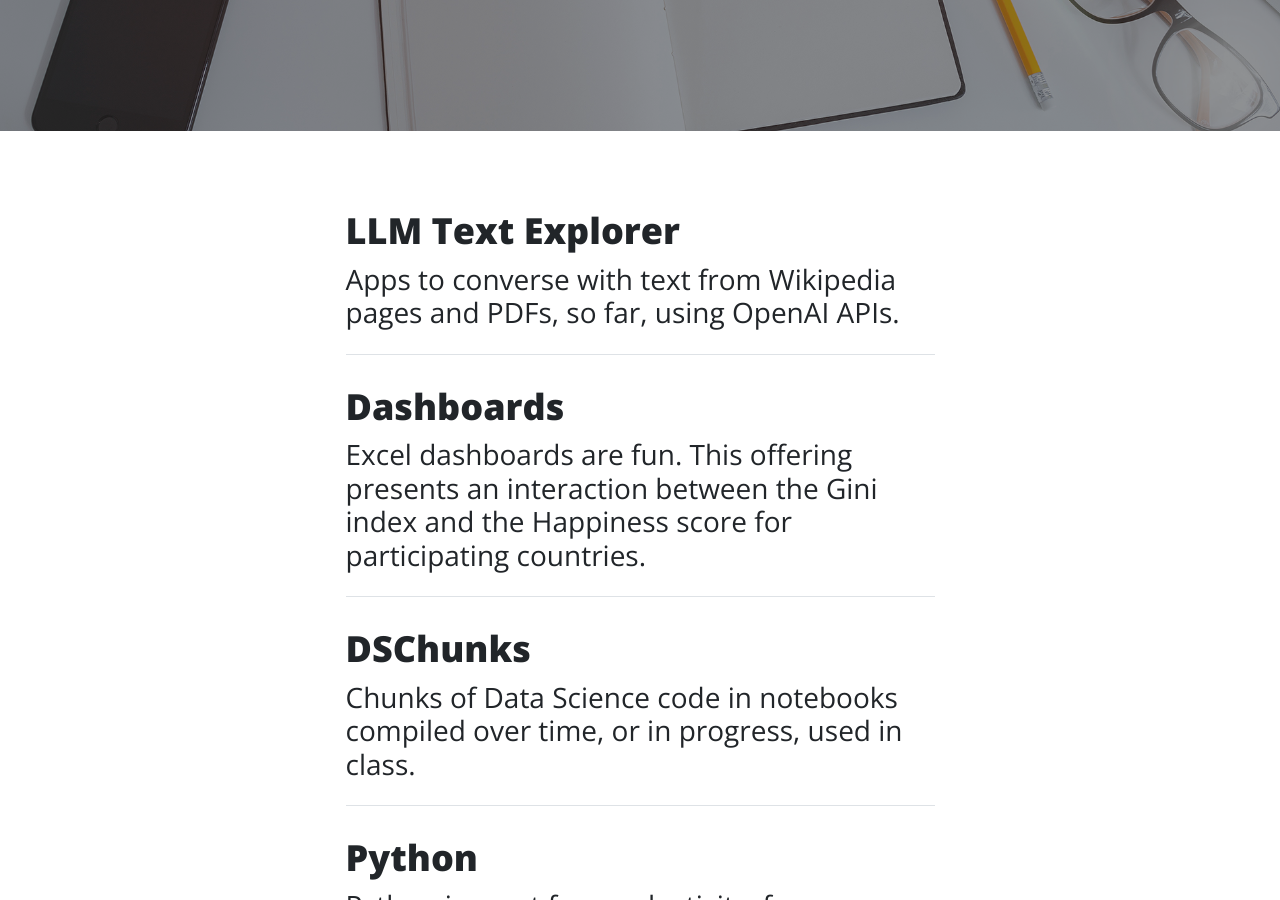
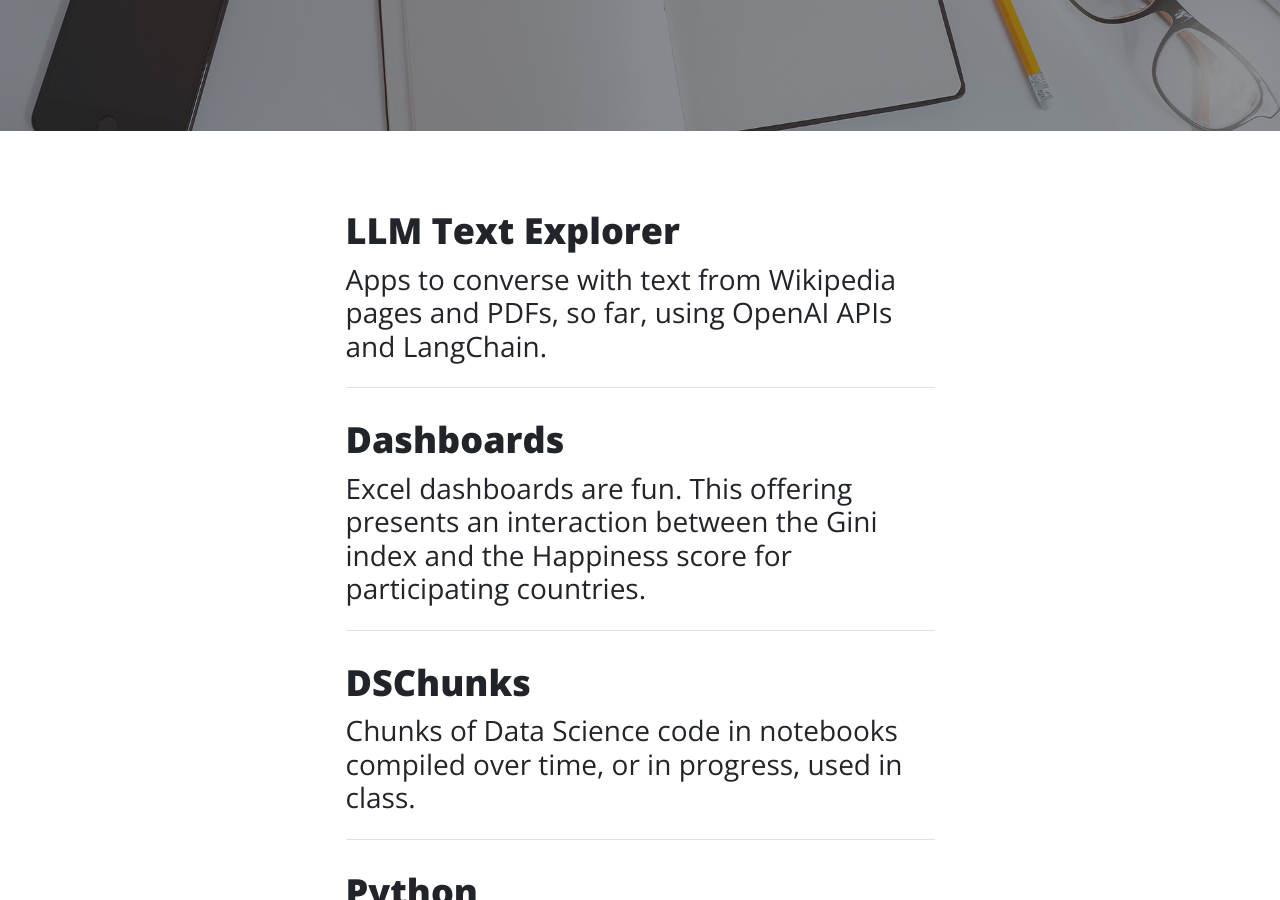
Before and after one commit to cliffwhitworth/cliffwhitworth.github.io, a Jekyll site: the page index.html, which Jekyll copies as it is, in a window 1280 px wide and 900 px high, scrolled down 401 px. Built offline with Jekyll 4.4.1, drawn with Linux system fonts in a browser that asks for light colours; nearby versions of some CDN libraries.

Commit message:
Update index.html

```diff
--- a/index.html
+++ b/index.html
@@ -55,7 +55,7 @@
                     <div class="post-preview">
                         <a href="#!">
                             <h2 class="post-title">LLM Text Explorer</h2>
-                            <h3 class="post-subtitle">Apps to converse with text from Wikipedia pages and PDFs, so far, using OpenAI APIs.</h3>
+                            <h3 class="post-subtitle">Apps to converse with text from Wikipedia pages and PDFs, so far, using OpenAI APIs and LangChain.</h3>
                         </a>
 <!--                         <p class="post-meta">
                             Posted by
```
